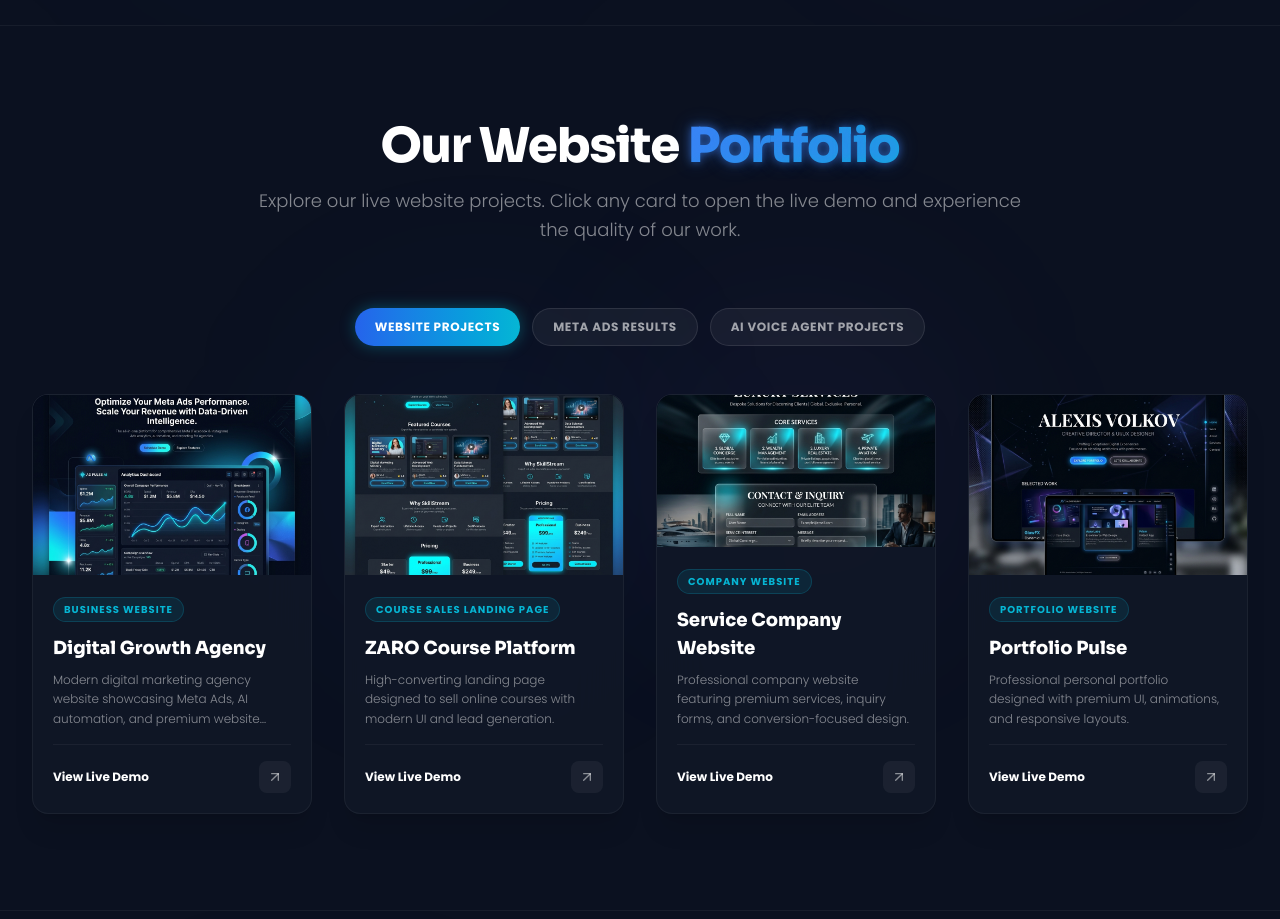
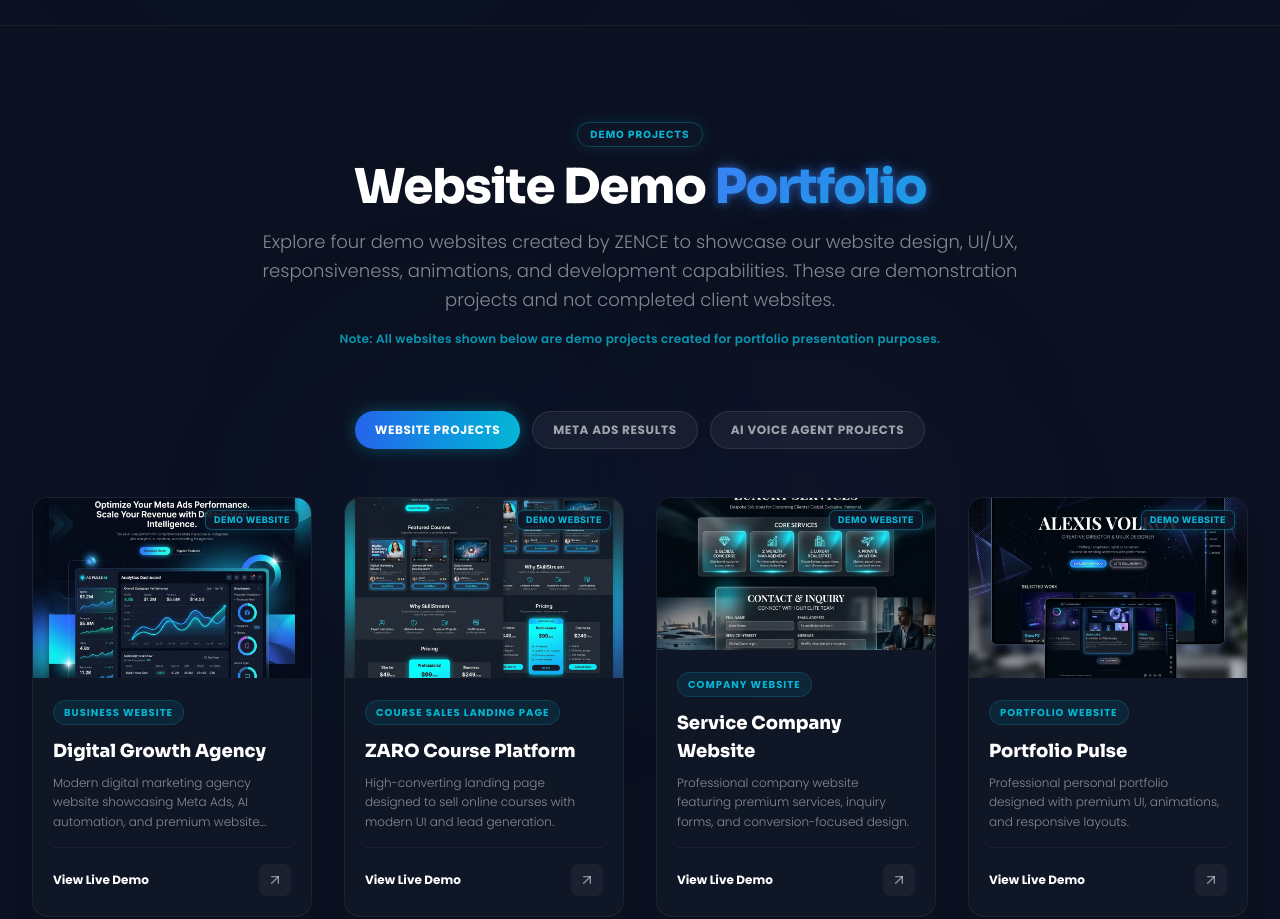
Before and after one commit to madhanvishanth11-cpu/zence_services, a React (Vite) app: page / in a window 1280 px wide. Shown: the part 5280-6199 px from the top of the page. Built offline with nearby package versions, Linux system fonts and the light colour scheme.

Commit message:
feat: clarify that websites in the portfolio are demo projects with badges and notes

```diff
--- a/src/components/Portfolio.jsx
+++ b/src/components/Portfolio.jsx
@@ -216,6 +216,11 @@ function PortfolioCard({ project, type, playHover, playClick, onOpenDetails }) {
 
           {/* Hover overlay with cyan shadow and glow */}
           <div className="absolute inset-0 bg-[#0B1120]/40 opacity-0 group-hover:opacity-100 transition-opacity duration-300 z-10" />
+
+          {/* Demo Website Badge */}
+          <div className="absolute top-3 right-3 z-20 px-2 py-0.5 rounded-md bg-[#0F172A]/90 border border-accent-cyan/40 text-accent-cyan text-[9px] font-extrabold uppercase tracking-wider shadow-[0_0_8px_rgba(6,182,212,0.2)]">
+            DEMO WEBSITE
+          </div>
         </div>
       )}
 
@@ -355,9 +360,9 @@ export default function Portfolio() {
       case 'websites':
       default:
         return {
-          prefix: "Our Website ",
+          prefix: "Website Demo ",
           highlight: "Portfolio",
-          subtitle: "Explore our live website projects. Click any card to open the live demo and experience the quality of our work."
+          subtitle: "Explore four demo websites created by ZENCE to showcase our website design, UI/UX, responsiveness, animations, and development capabilities. These are demonstration projects and not completed client websites."
         };
     }
   };
@@ -372,7 +377,7 @@ export default function Portfolio() {
 
       <div className="max-w-7xl mx-auto px-4 sm:px-6 lg:px-8 relative z-10">
         {/* Header */}
-        <div className="text-center max-w-3xl mx-auto mb-16 min-h-[150px] sm:min-h-[120px] flex flex-col justify-center">
+        <div className="text-center max-w-3xl mx-auto mb-16 min-h-[180px] sm:min-h-[150px] flex flex-col justify-center">
           <AnimatePresence mode="wait">
             <motion.div
               key={filter}
@@ -380,7 +385,13 @@ export default function Portfolio() {
               animate={{ opacity: 1, y: 0 }}
               exit={{ opacity: 0, y: -15 }}
               transition={{ duration: 0.35, ease: "easeInOut" }}
+              className="flex flex-col items-center"
             >
+              {filter === 'websites' && (
+                <div className="inline-flex items-center gap-1.5 px-3 py-1 rounded-full bg-[#0F172A]/80 border border-accent-cyan/30 text-accent-cyan text-[10px] font-extrabold uppercase tracking-widest shadow-[0_0_15px_rgba(6,182,212,0.15)] mb-4 mx-auto w-fit">
+                  DEMO PROJECTS
+                </div>
+              )}
               <h2 className="font-sora font-extrabold text-3xl sm:text-5xl text-white tracking-tight">
                 {headerContent.prefix}
                 <span className="text-gradient-blue-cyan neon-text-blue">{headerContent.highlight}</span>
@@ -388,6 +399,11 @@ export default function Portfolio() {
               <p className="mt-4 font-poppins text-base sm:text-lg text-white/50 font-light leading-relaxed">
                 {headerContent.subtitle}
               </p>
+              {filter === 'websites' && (
+                <p className="mt-4 font-poppins text-xs text-accent-cyan/80 font-semibold tracking-wide">
+                  Note: All websites shown below are demo projects created for portfolio presentation purposes.
+                </p>
+              )}
             </motion.div>
           </AnimatePresence>
         </div>
```
